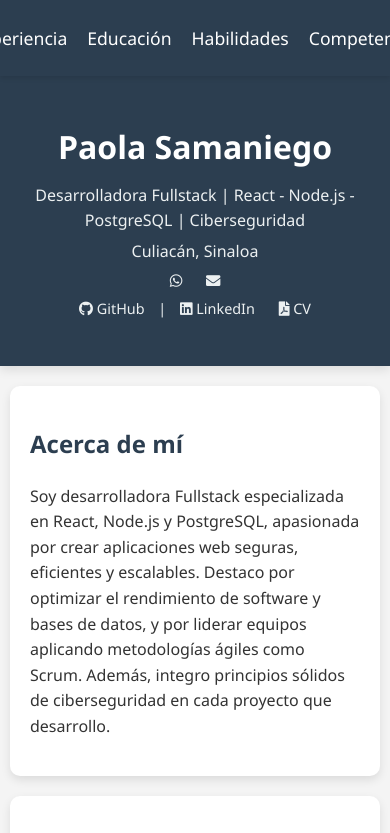
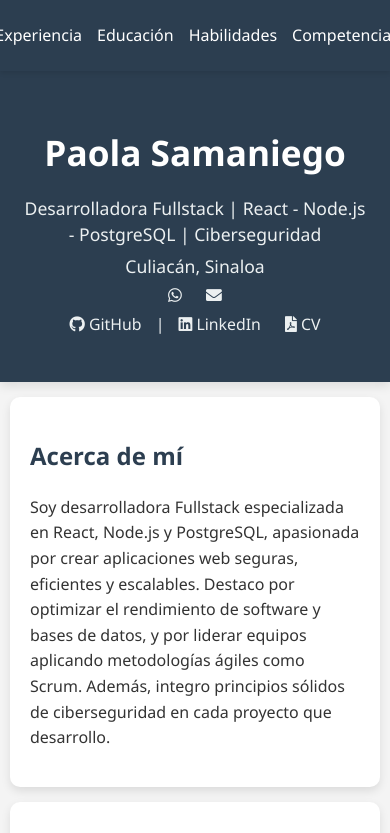
Before and after one commit to paolasama/personal, a plain HTML site: page frontend/index.html in a window 390 px wide. Shown: the top 833 px of the page. Drawn offline with Linux system fonts and the light colour scheme.

Commit message:
telefono

```diff
--- a/frontend/estilos.css
+++ b/frontend/estilos.css
@@ -138,29 +138,53 @@ header .contact-info a:hover {
 
 /* Media queries para mejorar la visibilidad en móviles */
 @media (max-width: 768px) {
+  /* Navbar: Asegurar que los enlaces estén centrados */
   .navbar-container {
     justify-content: center;
+    padding: 0 15px; /* Añadir un poco de espaciado en los laterales */
   }
 
+  /* Sección: Ajustar márgenes y padding para adaptarse mejor en pantallas pequeñas */
   section {
-    margin: 20px 10px;
+    margin: 15px 10px; /* Márgenes más pequeños para evitar espacios grandes */
     padding: 20px;
   }
 
+  /* Ajustar el tamaño del título para que se vea bien en pantallas pequeñas */
   header h1 {
-    font-size: 2em;
+    font-size: 2.2em; /* Tamaño un poco más pequeño que el original */
+    margin-bottom: 15px; /* Añadir espacio debajo del título */
   }
 
+  /* Ajustar el tamaño del texto para mejor legibilidad */
   header p {
-    font-size: 1em;
+    font-size: 1.1em;
+    line-height: 1.5; /* Mejorar la legibilidad con mayor espacio entre líneas */
   }
 
+  /* Modificar las secciones de contacto e idiomas para que se muestren de forma vertical */
   .contacto, .idiomas {
     flex-direction: column;
     align-items: center;
+    padding: 0 10px; /* Añadir padding para evitar que se vean apretados */
   }
 
+  /* Listas dentro de las secciones de contacto e idiomas deben apilarse verticalmente */
   .contacto ul, .idiomas ul {
     flex-direction: column;
+    padding-left: 0; /* Eliminar el padding extra para listas más compactas */
+    margin-top: 10px; /* Espaciado adicional entre los elementos de la lista */
+  }
+
+  /* Ajustar el tamaño de los enlaces dentro de la barra de navegación para dispositivos pequeños */
+  .navbar-container a {
+    font-size: 1em; /* Reducción del tamaño del texto de los enlaces */
+    margin-left: 15px; /* Espaciado entre los enlaces */
+  }
+
+  /* Evitar que las imágenes o elementos desborden en pantallas pequeñas */
+  img, video {
+    max-width: 100%; /* Hacer que las imágenes y videos no se desborden */
+    height: auto;
   }
 }
```
